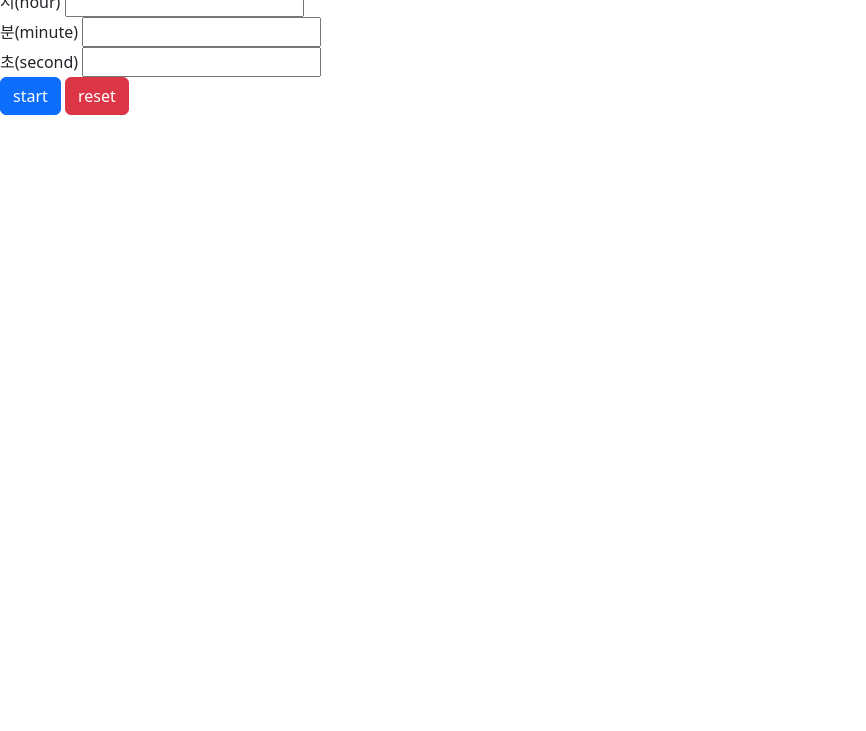
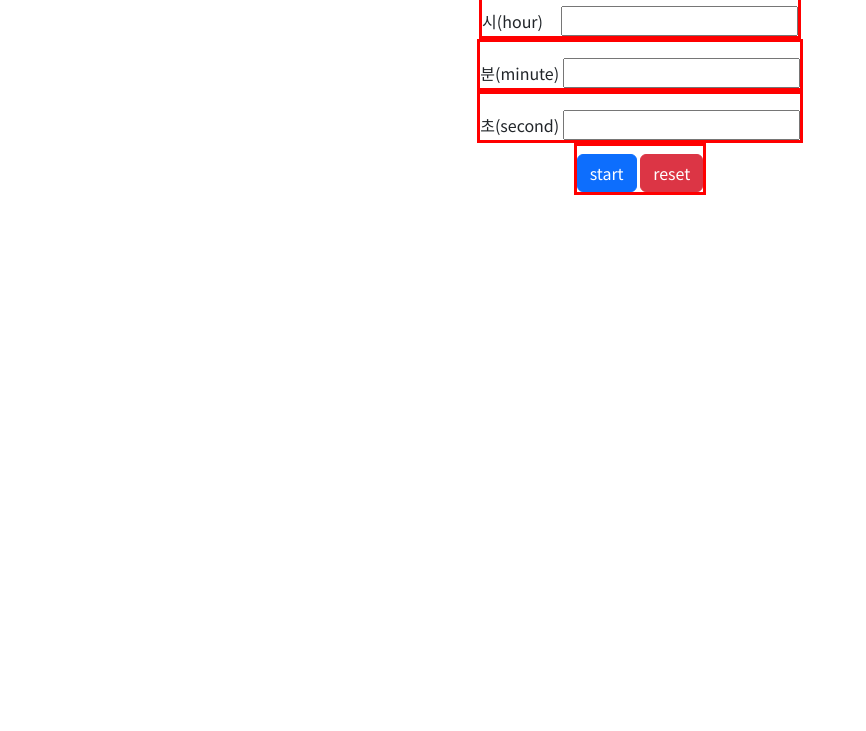
Before and after one commit to Bam-j/Simple-Timer, a website with bundled scripts: page index.html in a window 1280 px wide. Shown: the part 69-800 px from the top of the page, without its empty margins (0-866 px from the left). Built offline with nearby package versions, Linux system fonts and the light colour scheme.

Commit message:
웹 폰트 적용, 콘텐츠 중앙 정렬, 가로세로 정렬

```diff
--- a/css/index.css
+++ b/css/index.css
@@ -1,15 +1,31 @@
+@import url('https://fonts.googleapis.com/css2?family=Noto+Sans+KR&display=swap');
+body {
+  font-family: 'Noto Sans KR', sans-serif;
+}
+
 #title{
   font-weight: bold;
+  text-align: center;
 }
 
-.formField {
+.formField{
+  display: inline-block;
+  border: red solid;
+  padding-top: 1em;
+}
+
+#timer{
+  text-align: center;
+}
+
+#inputHour, #inputMinute, #inputSecond{
 
 }
 
-#inputHour, #inputMinute, #inputSecond {
+#buttons {
+  padding-top: 0.5em;
+}
+
+#startAndPauseButton, #resetButton{
 
 }
-
-#startAndPauseButton, #resetButton {
-
-}
--- a/index.html
+++ b/index.html
@@ -15,26 +15,29 @@
   <h1 id='title'>Simple Timer</h1>
 </header>
 <main>
-  <form>
+  <form id='timer'>
     <fieldset class='formField'>
       <label>
-        시(hour)
-        <input id='inputHour'>
+        시(hour)&nbsp;&nbsp;&nbsp;&nbsp;
+        <input id='inputHour' autocomplete='off'>
       </label>
     </fieldset>
+    <br>
     <fieldset class='formField'>
       <label>
         분(minute)
-        <input id='inputMinute'>
+        <input id='inputMinute' autocomplete='off'>
       </label>
     </fieldset>
+    <br>
     <fieldset class='formField'>
       <label>
         초(second)
-        <input id='inputSecond'>
+        <input id='inputSecond' autocomplete='off'>
       </label>
     </fieldset>
-    <fieldset class='formField'>
+    <br>
+    <fieldset class='formField' id='buttons'>
       <button id='startAndPauseButton' type='button' class='btn btn-primary'>start</button>
       <button id='resetButton' type='button' class='btn btn-danger'>reset</button>
     </fieldset>
```
